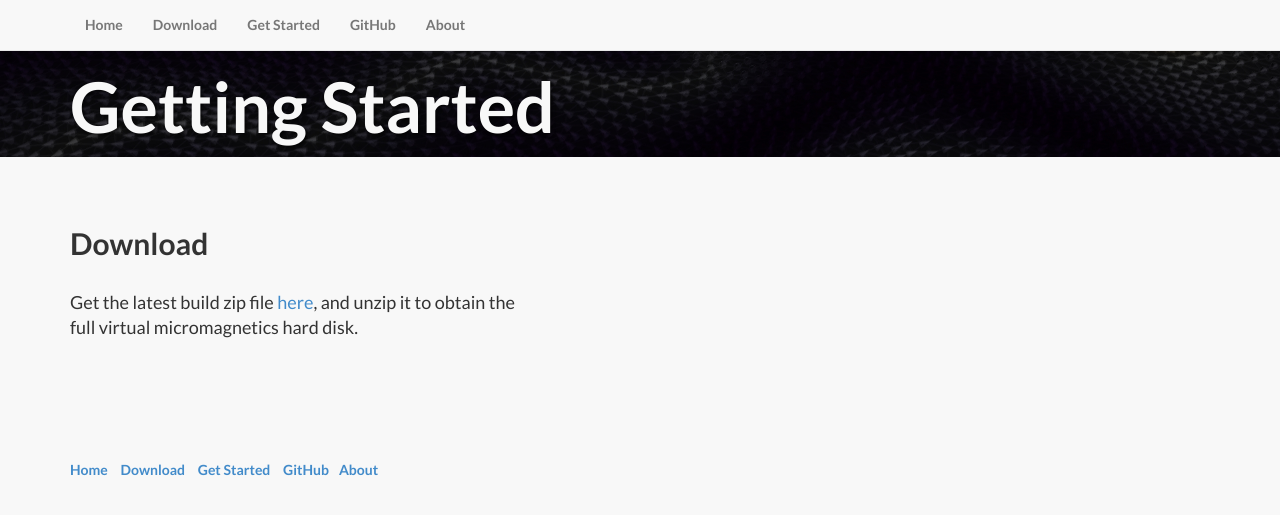
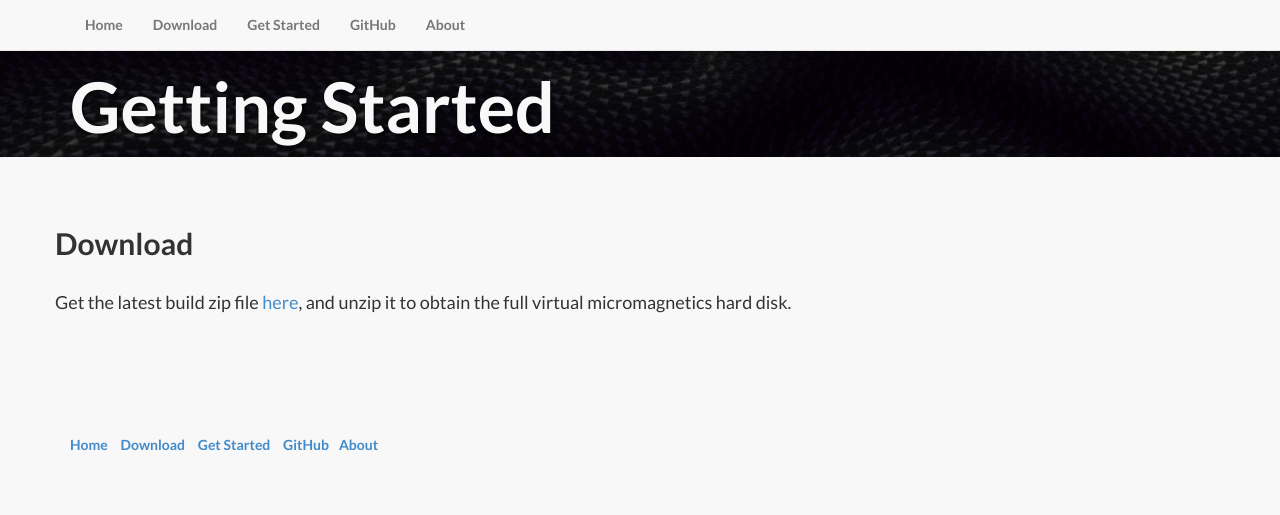
Before and after one commit to computationalmodelling/virtualmicromagnetics, a Jekyll site: the page built from get_started.html, in a window 1280 px wide. Shown: the top 515 px of the page. Built offline with Jekyll 4.4.1, drawn with Linux system fonts in a browser that asks for light colours; nearby versions of some CDN libraries; library files that are not in the unit come from our copies.

Commit message:
Remove images from subpage, and fix indentation.

```diff
--- a/_includes/sub_page_content.html
+++ b/_includes/sub_page_content.html
@@ -5,19 +5,12 @@
             <div class="content-section-a">
                 <div class="container">
                     <div class="row">
-                <div class="col-lg-5 col-sm-6">
                         <div class="clearfix"></div>
                             <h2 class="section-heading">{{ post.title }}</h2>
                         <div class="lead">{{ post.content }}</div>
                     </div>
-                <div class="col-lg-5 col-lg-offset-2 col-sm-6">
-                    <img class="img-responsive" src="img/services/{{ post.img }}" alt="">
                 </div>
             </div>
-        </div>
-        <!-- /.container -->
-    </div>
-    <!-- /.content-section-a -->
         {% endif %}
     {% endfor %}
 </section>
```
Lines whose indentation alone changed are shown as unchanged.
